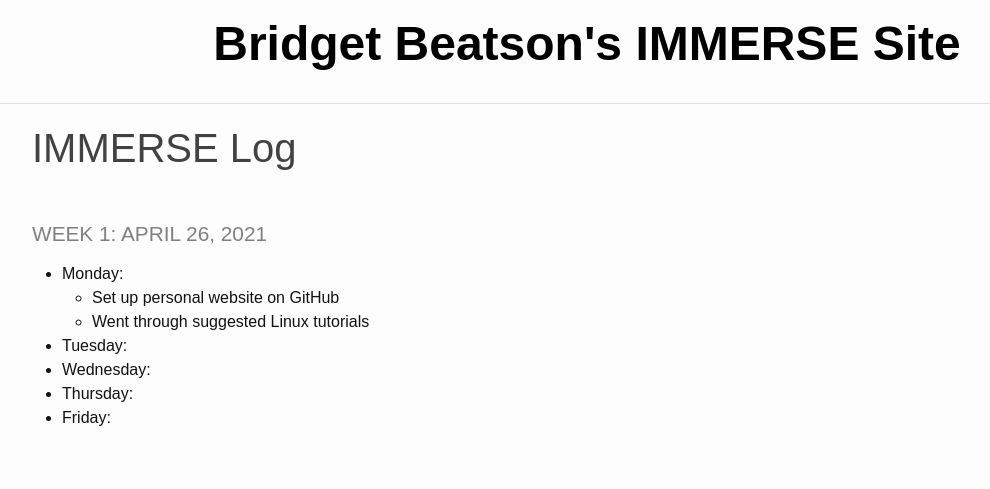
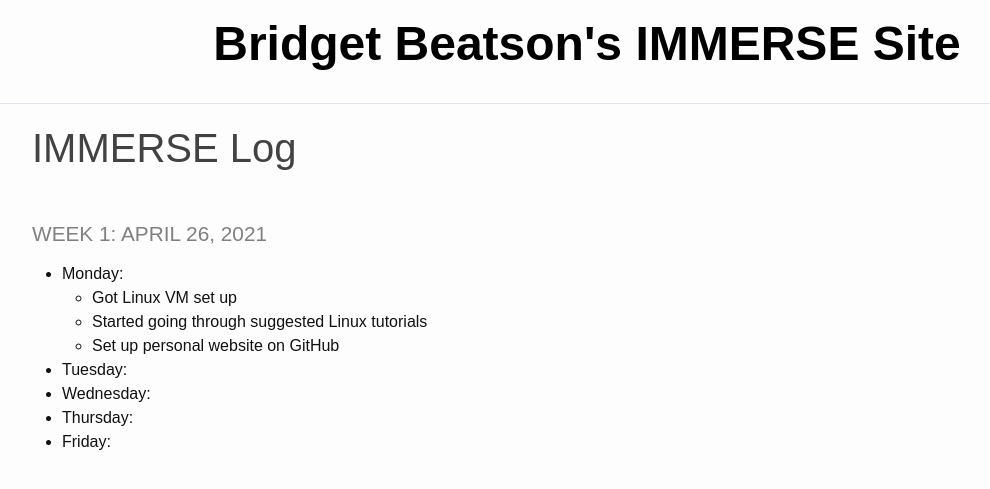
Before and after one commit to bbeatson/Immerse, a Jekyll site: the page built from _pages/log.md, in a window 1280 px wide. Shown: the top 489 px of the page, without its empty margins (53-1043 px from the left). Built offline with Jekyll 4.4.1, drawn with Linux system fonts in a browser that asks for light colours.

Commit message:
Updated log

```diff
--- a/_pages/log.md
+++ b/_pages/log.md
@@ -6,8 +6,9 @@ title: IMMERSE Log
 ### Week 1: April 26, 2021
 
 * **Monday**:
+	- Got Linux VM set up
+	- Started going through suggested Linux tutorials
 	- Set up personal website on GitHub
-	- Went through suggested Linux tutorials
 * **Tuesday**:
 * **Wednesday**:
 * **Thursday**:
```
